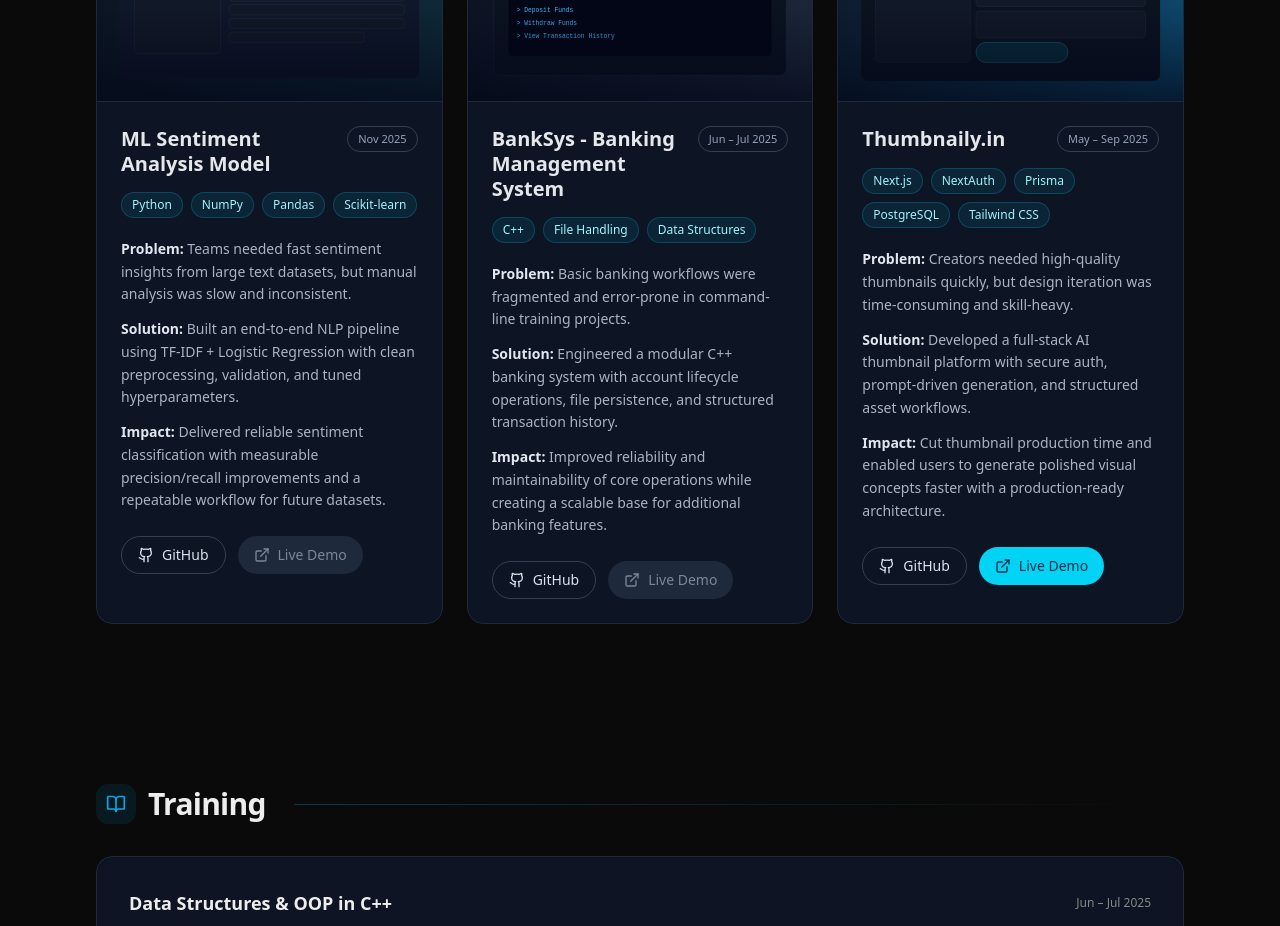
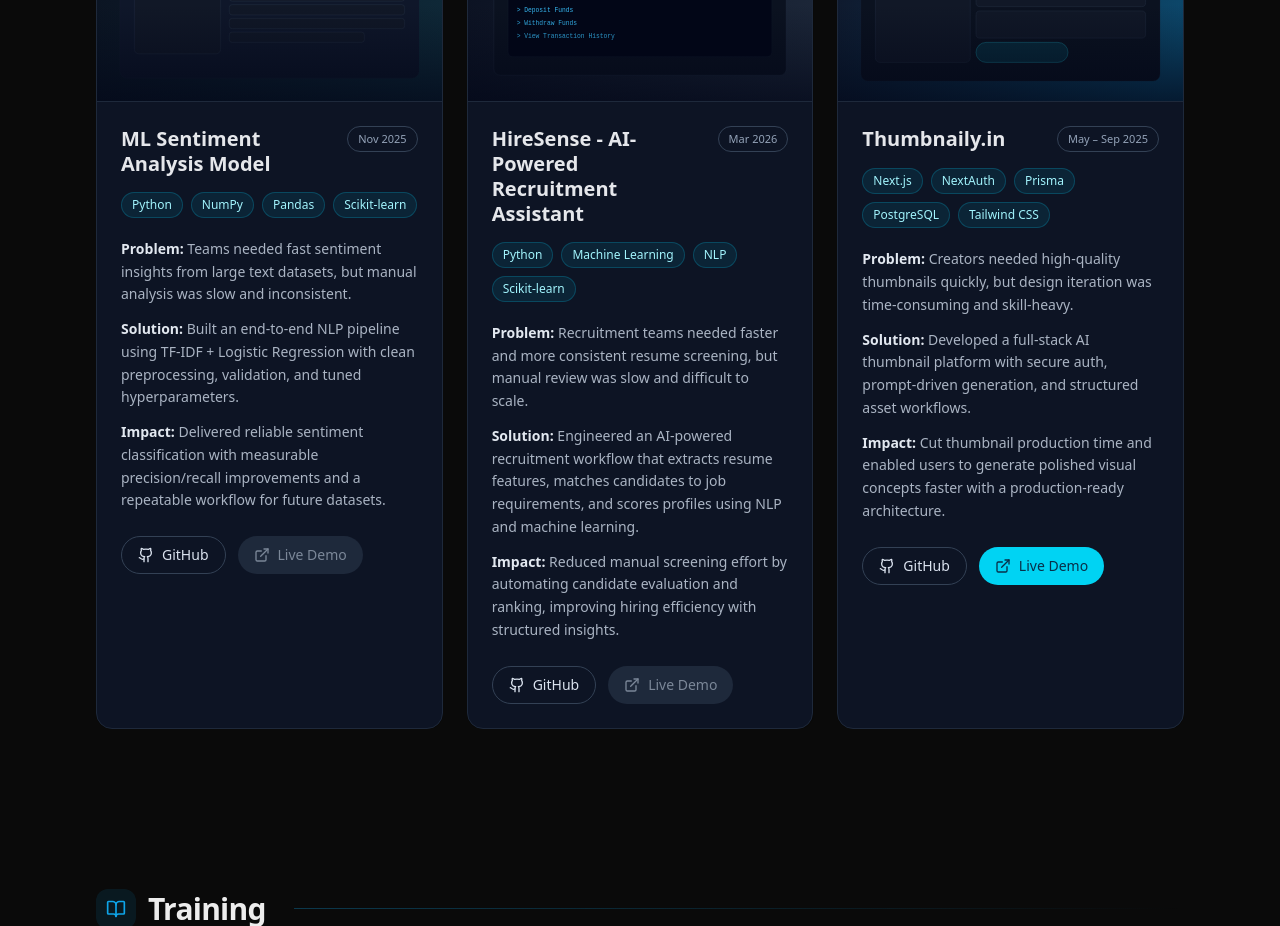
Before and after one commit to ServerA-A/caashwani, a Next.js app: page / in a window 1280 px wide. Shown: the part 1860-2786 px from the top of the page. Built offline with nearby package versions, Linux system fonts and the light colour scheme.

Commit message:
added hiresense

```diff
--- a/app/page.tsx
+++ b/app/page.tsx
@@ -274,18 +274,18 @@ export default function Home() {
         "Delivered reliable sentiment classification with measurable precision/recall improvements and a repeatable workflow for future datasets.",
     },
     {
-      title: "BankSys - Banking Management System",
-      tech: ["C++", "File Handling", "Data Structures"],
-      date: "Jun – Jul 2025",
+      title: "HireSense - AI-Powered Recruitment Assistant",
+      tech: ["Python", "Machine Learning", "NLP", "Scikit-learn"],
+      date: "Mar 2026",
       preview: "/project-banksys.svg",
-      github: "https://github.com/ashuksmile",
+      github: "https://github.com/ashuksmile/HireSense",
       demo: "",
       problem:
-        "Basic banking workflows were fragmented and error-prone in command-line training projects.",
+        "Recruitment teams needed faster and more consistent resume screening, but manual review was slow and difficult to scale.",
       solution:
-        "Engineered a modular C++ banking system with account lifecycle operations, file persistence, and structured transaction history.",
+        "Engineered an AI-powered recruitment workflow that extracts resume features, matches candidates to job requirements, and scores profiles using NLP and machine learning.",
       impact:
-        "Improved reliability and maintainability of core operations while creating a scalable base for additional banking features.",
+        "Reduced manual screening effort by automating candidate evaluation and ranking, improving hiring efficiency with structured insights.",
     },
     {
       title: "Thumbnaily.in",
```
